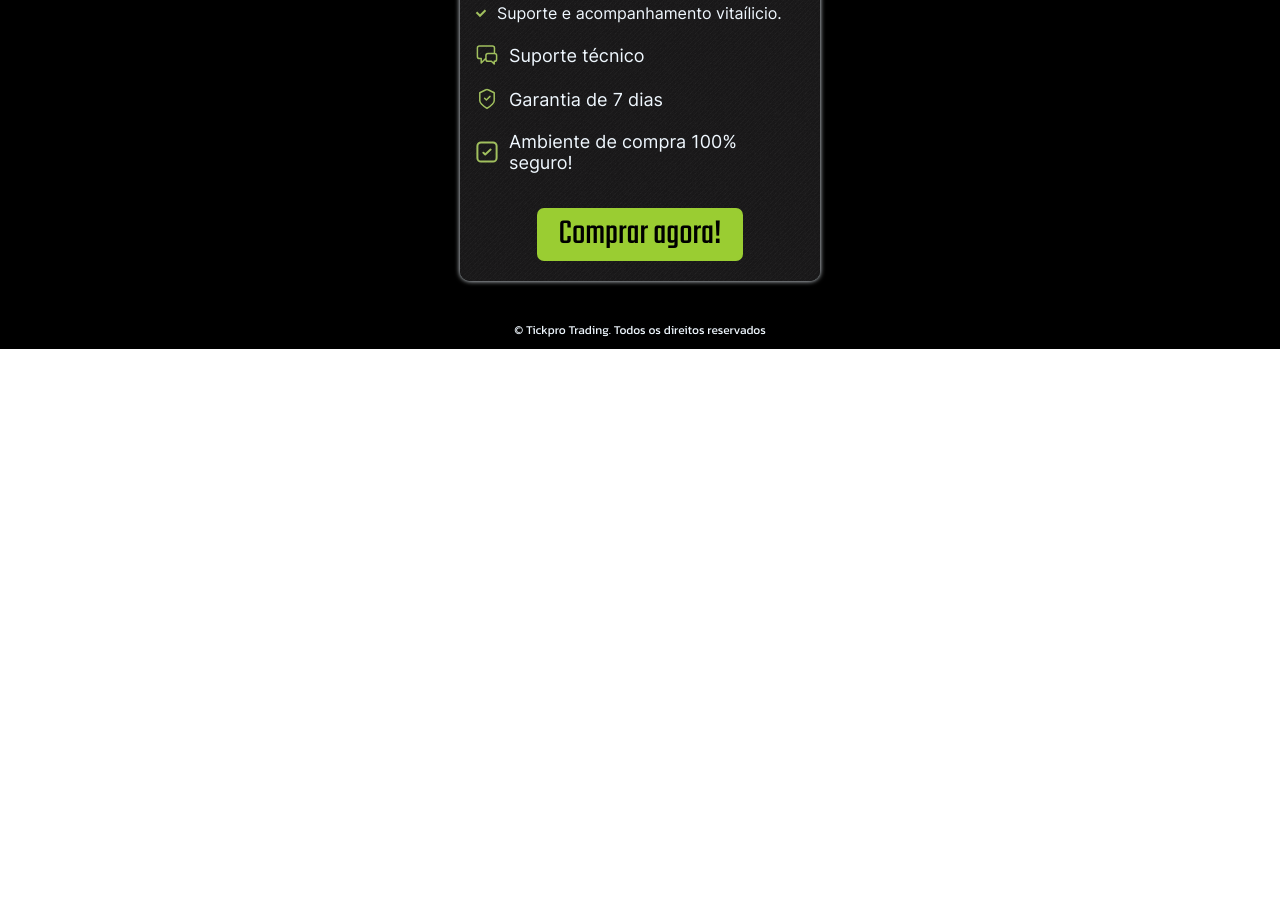
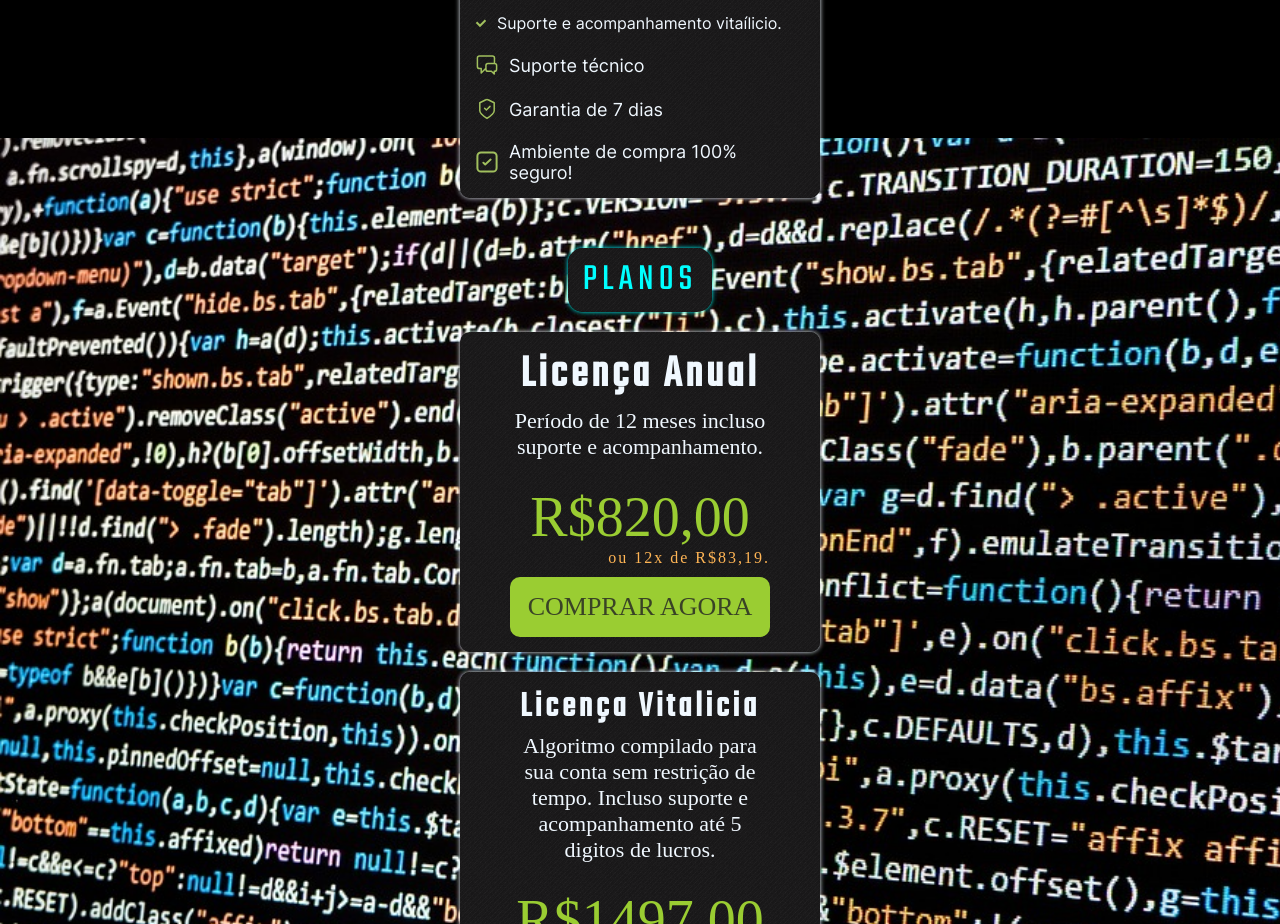
Before and after one commit to Joenck91/algotrader, a plain HTML site: page index.html in a window 1280 px wide. Shown: the part 1876-2800 px from the top of the page. Before the commit the page ends 2225 px from the top, so only its background shows below. Drawn offline with Linux system fonts and the light colour scheme.

Commit message:
adicionado links de vendas

```diff
--- a/index.html
+++ b/index.html
@@ -58,28 +58,6 @@
                     <img src="/img/provas-sociais/prova contador.png" alt="contador" class="provaimg">
                 </div>
             </div>
-           <!-- <div class="slides">
-                <input type="radio" name="slide" id="slide1">
-                <input type="radio" name="slide" id="slide2">
-                <input type="radio" name="slide" id="slide3">
-                <input type="radio" name="slide" id="slide4">
-                <input type="radio" name="slide" id="slide5">
-            </div>-->
-
-
-
-
-
-
-
-
-
-
-
-
-
-
-
 
         </div>
         <div class="boxladeira">
@@ -143,15 +121,58 @@
                         </div>
                     </div>
                 </div>
-                <div class="divcta">
+                <!--<div class="divcta">
                     <button
-                        class="boxcta"><!--w-[90%] lg:w-[100%] bg-[#FFB74B] lg:hover:scale-[1.02] transition-transform duration-200 px-5 lg:px-20 py-4 lg:py-6 rounded-lg mx-auto-->
-                        <p class="botaocta">Comprar agora!</p><!--class="text-[#030303] font-bold"-->
-                    </button></div>
+                        class="boxcta">
+                        <p class="botaocta">Comprar agora!</p>
+                    </button></div>-->
             </div>
         </div>
+
+        <div class="planos">
+            <div class="separa"></div>
+            <div class="boxtituloplanos">
+            <p class="tituloplanos">PLANOS</p>
+            </div>
+
+
+
+
+            <div class="divanual">
+                <p><Strong>Licença Anual</Strong>
+                Período de 12 meses incluso suporte e acompanhamento.</p>
+
+                <div class="preçoanual">
+                    <p id="oitocentos">R$820,00</p>
+                    <p class="parcela">ou 12x de R$83,19.</p>
+                </div>
+                <div class="botao">
+                    <a class="linkanual" href="https://lastlink.com/p/C0BFFD8EF">COMPRAR AGORA</a>
+                </div>
+            </div>
+
+            <div class="divvitalicia">
+                <p><Strong>Licença Vitalicia</Strong>
+                    Algoritmo compilado para sua conta sem restrição de tempo. Incluso suporte e acompanhamento até 5 digitos de lucros.</p>
+
+                    <div class="preçovitalicio">
+                        <p id="oitocentos">R$1497,00</p>
+                        <p class="parcela">ou 12x de R$151,88.</p>
+                    </div>
+                    <div class="botao">
+                        <a class="linkanual" href="https://lastlink.com/p/C1655BDD3/">COMPRAR AGORA</a>
+                    </div>
+            </div>
+
+
+
+
+
+
+        </div>
+
         <div class="tres">
-            <p>© Tickpro Trading. Todos os direitos reservados</p>
+            <p class="copyright">© Tickpro Trading. Todos os direitos reservados</p>
         </div>
 
     </div>
--- a/style.css
+++ b/style.css
@@ -42,6 +42,8 @@ body{
 .um{
     padding-top: 39px;
     background-image: url('/img/backgrounds/back-txture.webp');
+
+
 }
 .boxheader{
     max-width:342px;
@@ -53,7 +55,7 @@ body{
     justify-content: center;
 }
 .logo{
-    width: 126px;
+    width: 136px;
     max-width: 100%;
     margin-top: -50px;
     margin-bottom: -25px;
@@ -123,14 +125,6 @@ h1{
     display: block;
     padding-bottom: 80px;
 
-
-
-
-
-
-
-
-
 }
 .dois{
     display: flex;
@@ -138,8 +132,9 @@ h1{
     justify-content: center;
     align-items: center;
     max-width: 100%;
-    background-image: url('/img/backgrounds/back-8.jpg');
+    background-image: url('/img/backgrounds/back-fin-5.webp');
     background-size:cover;
+    background-position: center;
 }
 .boxprovasocial{
 margin-top: -80px;
@@ -204,6 +199,161 @@ margin-bottom: 110px;
     padding-left: 10px;
     font-size: 18px;
 }
+
+
+
+
+
+
+
+
+
+
+
+
+
+
+
+
+
+
+
+
+
+
+
+
+
+
+
+
+
+
+
+.planos{
+    background-image: url('img/backgrounds/back-8.jpg');
+    background-size: cover;
+    margin-top: -100px;
+    display: flex;
+    flex-direction: column;
+}
+.separa{
+    padding: 40px;
+}
+.tituloplanos{
+    color: aqua;
+    background-image: url('img/backgrounds/back-txture.webp');
+    box-shadow: 0 0 5px aqua;
+    font-size: 38px;
+    font-family: 'teko';
+    letter-spacing: 5px;
+    padding: 5px 15px;
+    border-radius: 15px;
+    margin-top: 30px;
+}
+
+.divanual{
+    background-image: url('img/backgrounds/back-txture.webp');
+    margin-top: 20px;
+    padding: 10px 50px;
+    border-radius: 10px;
+    font-family: 'Times New Roman', Times, serif;
+    text-align: center;
+    max-width: 360px;
+    box-shadow: 0 0 5px aliceblue;
+}
+.divanual>p>strong{
+    font-size: 46px;
+    font-family: 'teko';
+    letter-spacing: 4px;
+    text-align: center;
+    justify-content: center;
+}
+.divanual>p{
+
+    font-size: 22px;
+}
+/* o id oitocentos esta estilizando o preço da vitalicia tbm, 1497,00*/
+#oitocentos{
+    color: yellowgreen;
+    font-size: 56px;
+    text-align: center;
+    padding-top: 25px;
+}
+.preçoanual > .parcela{
+    text-align: right;
+    color: rgb(255, 181, 85);
+    letter-spacing: 2px;
+}
+.botao{
+    padding: 15px;
+    text-align: center;
+    font-size: 26px;
+    margin-top: 10px;
+    background-color: yellowgreen;
+    border-radius: 10px;
+    margin-bottom: 5px;
+}
+.linkanual{
+    text-decoration: none;
+    color: #242424d0;
+}
+.linkanual:visited{
+    color: #242424d0;
+}
+
+
+
+
+
+
+
+
+
+.divvitalicia{
+    background-image: url('img/backgrounds/back-txture.webp');
+    margin-top: 20px;
+    margin-bottom: 20px;
+    padding: 10px 50px;
+    border-radius: 10px;
+    font-family: 'Times New Roman', Times, serif;
+    text-align: center;
+    max-width: 360px;
+    box-shadow: 0 0 5px aliceblue;
+}
+.divvitalicia>p>strong{
+    font-size: 36px;
+    font-family: 'teko';
+    letter-spacing: 4px;
+    text-align: center;
+    justify-content: center;
+}
+.divvitalicia>p{
+    font-size: 22px;
+}
+
+
+
+
+
+
+
+
+
+
+
+
+
+
+
+
+
+
+
+
+
+
+
 .divcta{
     display: flex;
     justify-content: center;
@@ -225,12 +375,16 @@ margin-bottom: 110px;
     box-shadow: 0 0 5px yellowgreen;
 }
 .tres{
-   background-color: black;
+   background-image: url('img/backgrounds/back-txture.webp');
     text-align: center;
     font-size: 12px;
     color: aliceblue;
+    box-shadow: 0 0 5px aliceblue;
     font-family: 'kanit';
     padding-bottom: 10px;
+}
+.copyright{
+    padding-top: 5px;
 }
 /*tablets*/
 @media screen and (min-device-width:780px) and (max-width:992px){
@@ -291,7 +445,6 @@ h1{
 .escudo{
     padding-right: 500px;
 }
-
 }
 /*tablets horizontal*/
 @media screen and (min-device-width:992px){
```
Also changed, not shown: img/backgrounds/back-fin-1.png (added), img/backgrounds/back-fin-2.avif (added), img/backgrounds/back-fin-3.webp (added), img/backgrounds/back-fin-4.jpg (added), img/backgrounds/back-fin-5.webp (added).
